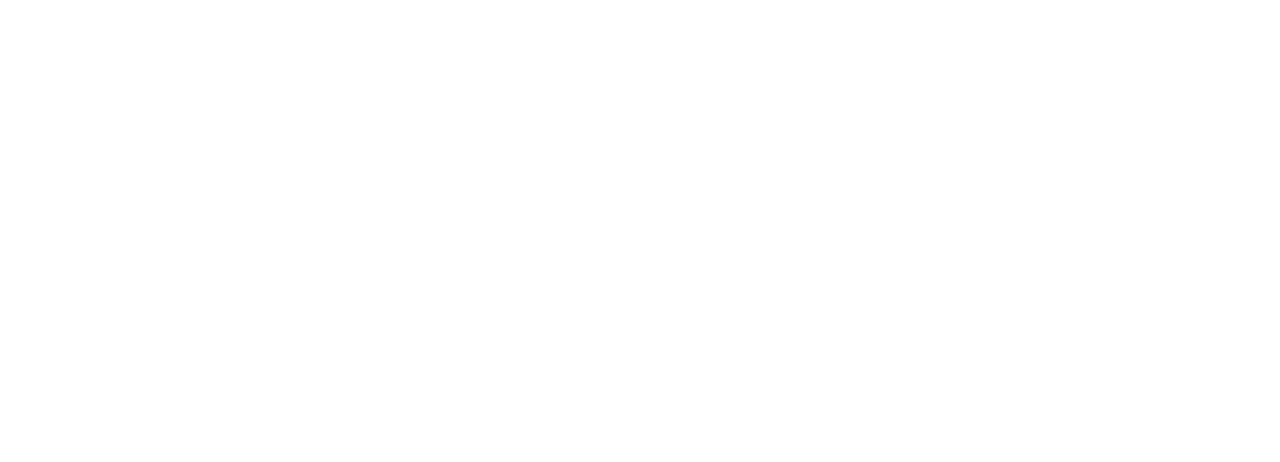
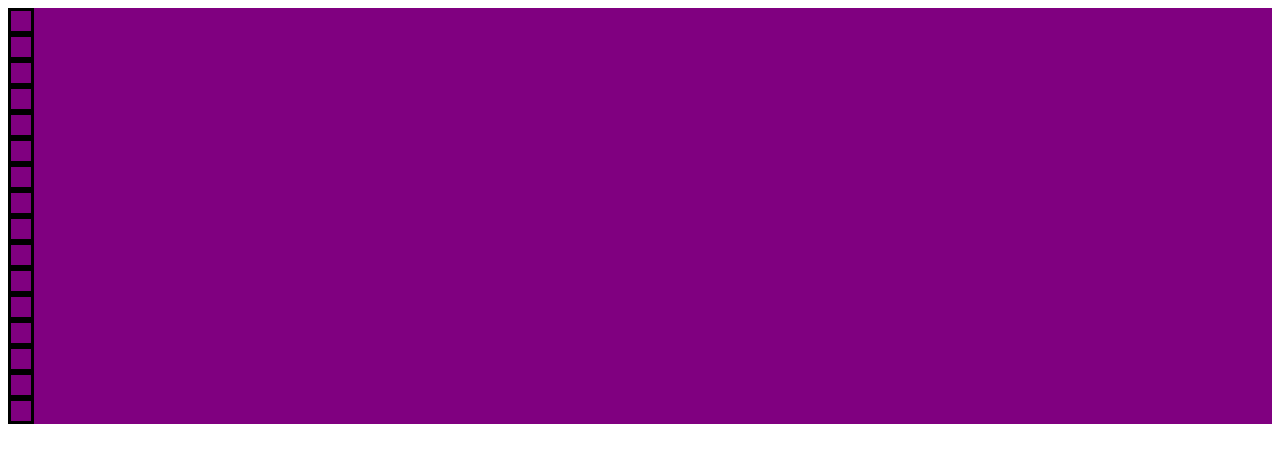
Before and after one commit to muhd09afiq/TOP-Etch-a-Sketch, a plain HTML site: page index.html in a window 1280 px wide. Drawn offline with Linux system fonts and the light colour scheme.

Commit message:
chore create grid

```diff
--- a/script.js
+++ b/script.js
@@ -0,0 +1,47 @@
+const size = "20px";
+const containerSize = size * 16;
+
+const container = document.querySelector(".container");
+container.style.display = "flex";
+container.style.flexWrap = "wrap";
+container.style.flexDirection = "column";
+container.style.width = containerSize;
+container.style.height = containerSize;
+
+const column = () => {
+  for (let i = 0; i < 16; i++) {
+    let gridX = document.createElement("div");
+    container.appendChild(gridX);
+    let gridY = document.createElement("div");
+    gridX.appendChild(gridY);
+    // gridX.style.borderStyle = "solid";
+    // gridX.style.width = "10px";
+    // gridX.style.width = size;
+    // gridX.style.height = size;
+    gridX.style.display = 'flex';
+    gridY.style.borderStyle = "solid";
+    gridY.style.width = "10px";
+    gridY.style.width = size;
+    gridY.style.height = size;
+  }
+};
+
+const row = () => {
+  for (let i = 0; i < 16; i++) {
+    let gridX = document.createElement("div");
+    container.appendChild(gridX);
+    gridX.style.borderStyle = "solid";
+    gridX.style.width = "10px";
+    // gridX.textContent = ".";
+    gridX.style.width = size;
+    gridX.style.height = size;
+  }
+};
+
+// const box = () => {
+//   for (let i = 0; i < 16; i++) {
+//     column();
+//   }
+// };
+
+column();
--- a/style.css
+++ b/style.css
@@ -1,4 +1,4 @@
-div {
+.container {
     border-color: red;
     background-color: purple;
 }
```
